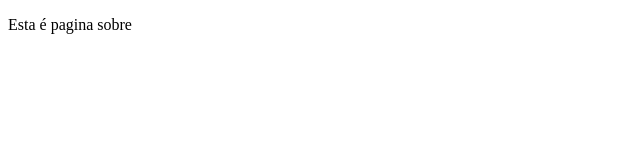
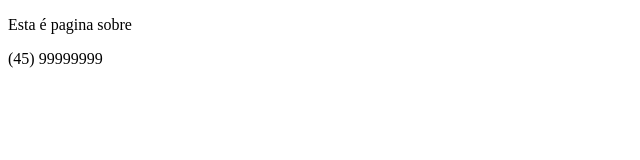
Before and after one commit to raimundo-moraes/github-master, a plain HTML site: page sobre.html in a window 1280 px wide. Shown: the whole page, without its empty margins (0-640 px from the left). Drawn offline with Linux system fonts and the light colour scheme.

Commit message:
finalização da pagina cleses #3

```diff
--- a/sobre.html
+++ b/sobre.html
@@ -7,5 +7,6 @@
 </head>
 <body>
   <p>Esta é pagina sobre</p>
+  <p>(45) 99999999</p>
 </body>
 </html>
```
